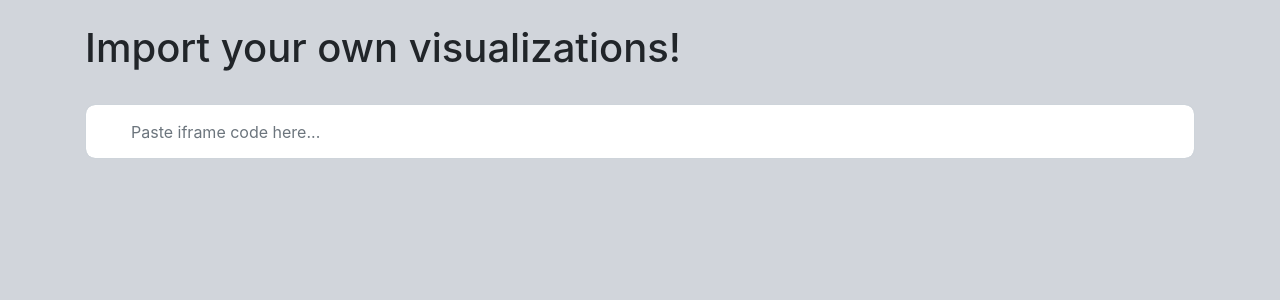
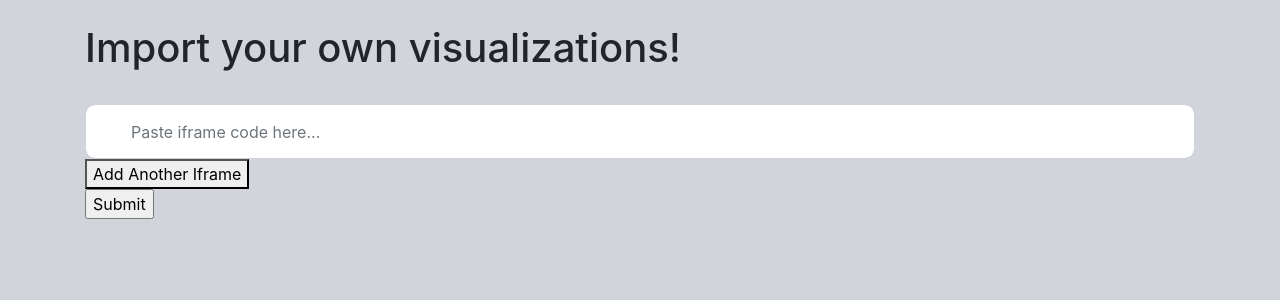
Before and after one commit to amosproj/amos2023ss02-open-search-meta-data-hub, a Flask app: page /statistics in a window 1280 px wide. Shown: the part 56-356 px from the top of the page. Run offline with Flask 3, Linux system fonts and the light colour scheme; some libraries are stand-ins or nearby versions.

Commit message:
adjust code to allow  multiple visualization

```diff
--- a/src/web-server/res/app.py
+++ b/src/web-server/res/app.py
@@ -54,7 +54,7 @@ def statistics():
 
 @app.route('/display-iframe', methods=['POST'])
 def display_iframe():
-    iframe_code = request.form.get('iframe_code')
+    iframe_code = request.form.getlist('iframe_code[]')
     return render_template('statistics.html', iframe_code=iframe_code)
 
 
--- a/src/web-server/res/templates/statistics.html
+++ b/src/web-server/res/templates/statistics.html
@@ -1,17 +1,60 @@
 {% extends 'base.html' %}
 
 {% block content %}
+<style>
+    .iframeContainer {
+        overflow: auto;
+        width: 100%;
+        height: 100vh; /* Adjust the height as needed */
+    }
+
+    .iframe {
+        width: 100%;
+        height: 100%;
+        border: none;
+    }
+</style>
+
 <br>
 <h1>{% block title %} Import your own visualizations! {% endblock %}</h1>
 <br>
 
 <form method="POST" action="/display-iframe">
-    <input type="text" name="iframe_code" class="form-control form-input" placeholder="Paste iframe code here..." id="searchField" required>
+    <input type="text" name="iframe_code[]" class="form-control form-input" placeholder="Paste iframe code here..." id="searchField" required>
+    <button type="button" class="add-iframe">Add Another Iframe</button>
+
+    <div id="iframeContainerWrapper">
+        {% for code in iframe_code %}
+        <div class="iframeContainer">
+            {% if code %}
+                <iframe srcdoc="{{ code }}" class="iframe" frameborder="0"></iframe>
+            {% endif %}
+        </div>
+        {% endfor %}
+    </div>
+
+    <input type="submit" value="Submit">
 </form>
 
-<div id="iframeContainer">
-    {% if iframe_code %}
-        <iframe srcdoc="{{ iframe_code }}"></iframe>
-    {% endif %}
-</div>
+<script>
+    // JavaScript code to dynamically add more input fields
+    const addButton = document.querySelector('.add-iframe');
+    const form = document.querySelector('form');
+    const containerWrapper = document.getElementById('iframeContainerWrapper');
+
+    addButton.addEventListener('click', function() {
+        const container = document.createElement('div');
+        container.className = 'iframeContainer';
+
+        const input = document.createElement('input');
+        input.type = 'text';
+        input.name = 'iframe_code[]';
+        input.className = 'form-control form-input';
+        input.placeholder = 'Paste iframe code here...';
+        input.required = true;
+
+        container.appendChild(input);
+        containerWrapper.appendChild(container);
+    });
+</script>
 {% endblock %}
```
